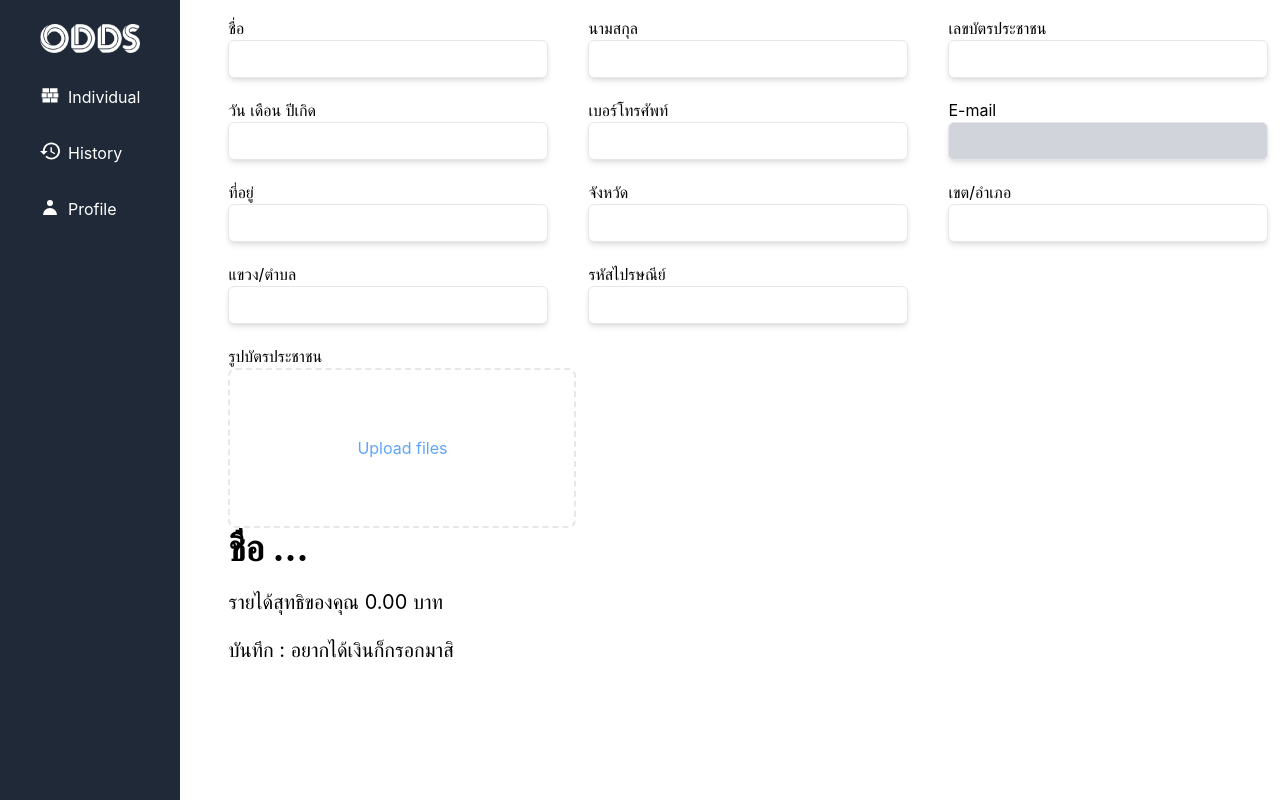
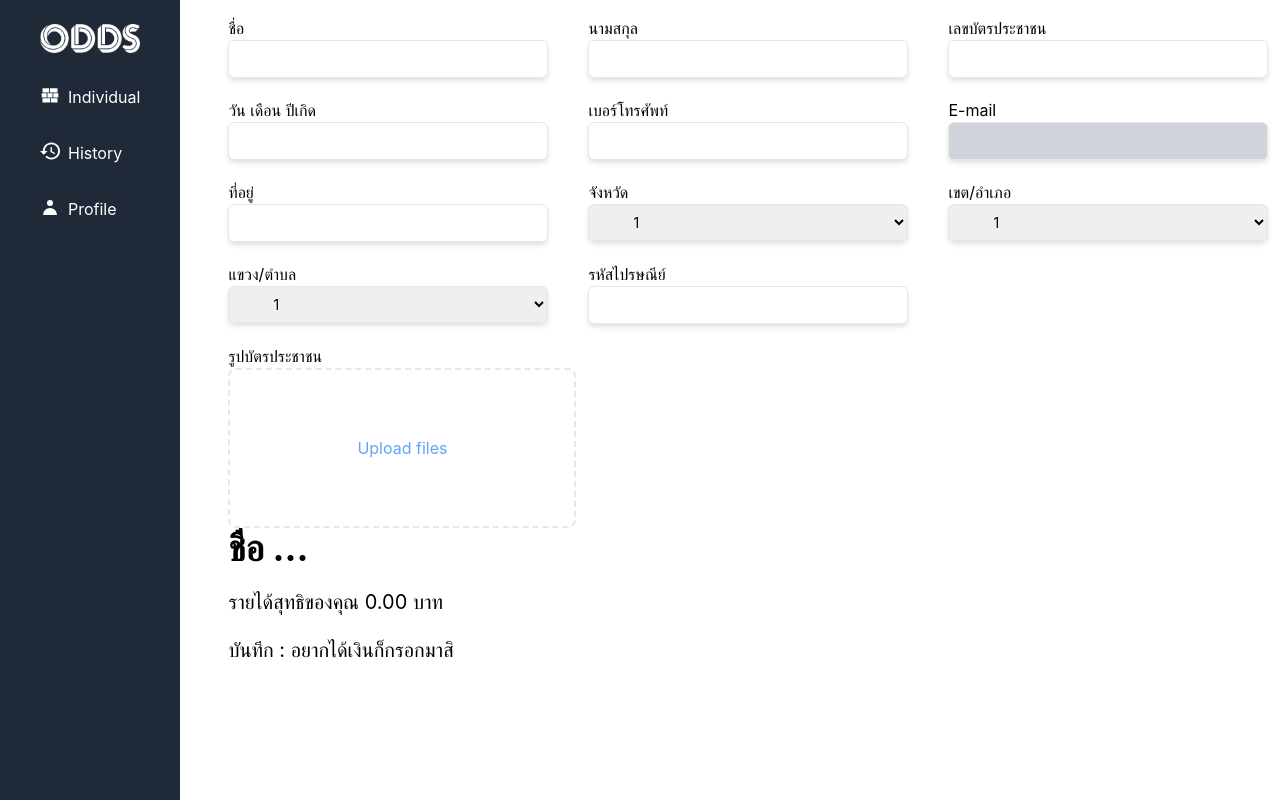
Before and after one commit to Fahlalla/workingrecord-fe, a React (Create React App) app: page /profile in a window 1280 px wide. Shown: the top 800 px of the page. Built offline with nearby package versions, Linux system fonts and the light colour scheme.

Commit message:
update dropdown component

```diff
--- a/src/Component/Profile/DropdownInput.js
+++ b/src/Component/Profile/DropdownInput.js
@@ -1,14 +1,14 @@
-const DropdownInput = ({ label, disabled }) => {
+const DropdownInput = ({ label, option }) => {
   return (
     <div className="flex-col">
       <div>{label}</div>
-      <input
-        disabled={disabled}
-        className={`py-2 pl-10 text-sm text-black shadow-md border border-gray-200 rounded-md w-80 focus:border-light-blue-500 focus:ring-1 focus:ring-light-blue-500 focus:outline-none ${
-          disabled && "bg-gray-300"
-        }`}
-        type="text"
-      />
+      <select
+        className={`py-2 pl-10 text-sm text-black shadow-md border border-gray-200 rounded-md w-80 focus:border-light-blue-500 focus:ring-1 focus:ring-light-blue-500 focus:outline-none`}
+      >
+        <option value="">1</option>
+        <option value="">1</option>
+        <option value="">1</option>
+      </select>
     </div>
   );
 };
--- a/src/Component/Profile/PersonalInfo.js
+++ b/src/Component/Profile/PersonalInfo.js
@@ -1,5 +1,6 @@
 import ProfileInput from "../Profile/ProfileInput.js";
 import UploadFile from "./UploadFile.js";
+import DropdownInput from "./DropdownInput.js";
 
 const PersonalInfo = () => {
   return (
@@ -17,11 +18,11 @@ const PersonalInfo = () => {
         </div>
         <div className="flex space-x-10">
           <ProfileInput label="ที่อยู่" />
-          <ProfileInput label="จังหวัด" />
-          <ProfileInput label="เขต/อำเภอ" />
+          <DropdownInput label="จังหวัด" />
+          <DropdownInput label="เขต/อำเภอ" />
         </div>
         <div className="flex space-x-10">
-          <ProfileInput label="แขวง/ตำบล" />
+          <DropdownInput label="แขวง/ตำบล" />
           <ProfileInput label="รหัสไปรษณีย์" />
         </div>
         <div className="flex space-x-10">
```
